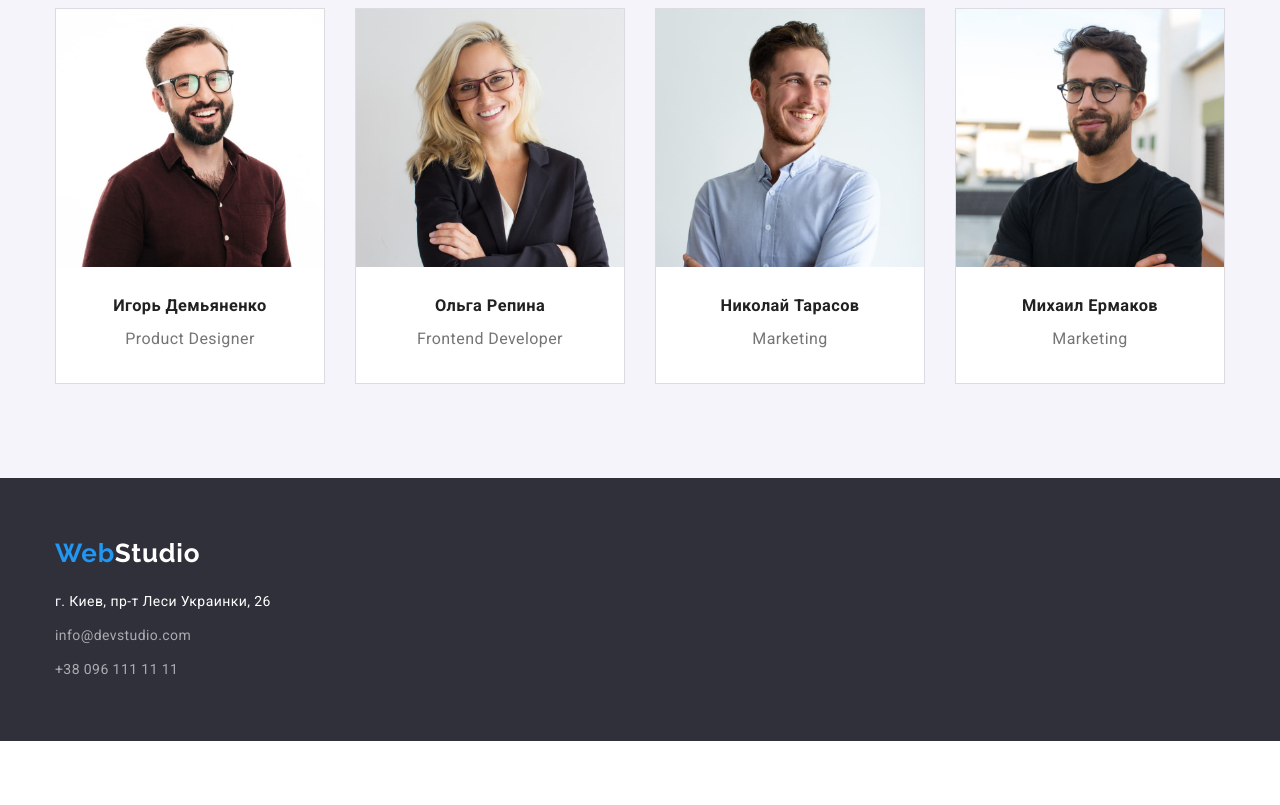
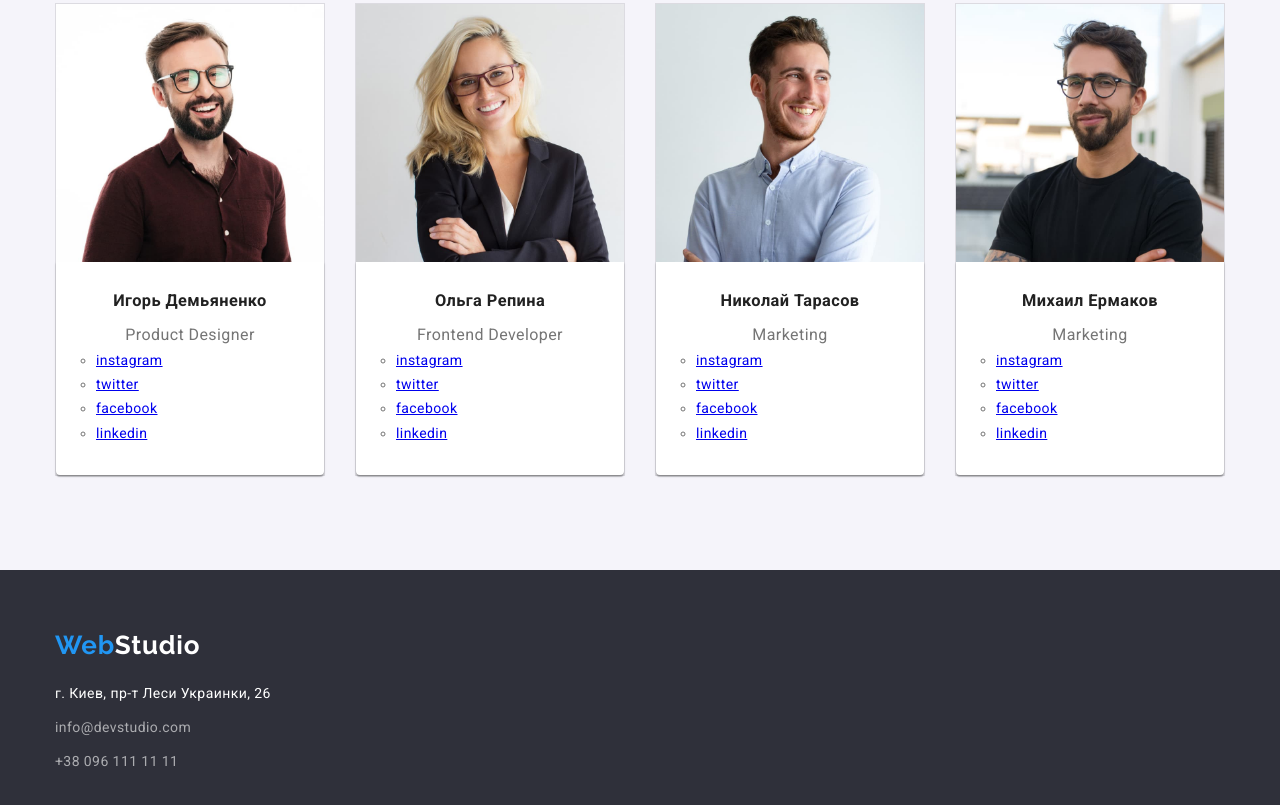
Before and after one commit to alvasar/goit-markup-hw-04, a plain HTML site: page index.html in a window 1280 px wide. Shown: the part 1637-2442 px from the top of the page. Before the commit the page ends 2378 px from the top, so only its background shows below. Drawn offline with nearby package versions, Linux system fonts and the light colour scheme.

Commit message:
header-bg

```diff
--- a/CSS/style.css
+++ b/CSS/style.css
@@ -72,7 +72,7 @@ body {
     padding-bottom: 25px;
 
     background-color: var(--white-color);
-    border-bottom: 1px solid rgba(0, 0, 0, 0.1);
+    /* border-bottom: 1px solid rgba(0, 0, 0, 0.1); */
 }
 
 
@@ -125,7 +125,6 @@ body {
 .site-menu .link:hover,
 .site-menu .link:focus {
     color: var(--accent-color);
-    cursor: pointer;
 }
 .site-menu .link.current {
     color: var(--accent-color);
@@ -158,16 +157,28 @@ body {
 /* hero */
 .hero {
     padding: 200px 0px 200px 0px;
+    text-align: center;
+}
+/* overlay */
+.overlay {
+    height: 600px;
+    max-width: 1600px;
+    margin-left: auto;
+    margin-right: auto;
 
-    text-align: center;
-    background-color:var(--secondary-background-color);
-    /* background-color:tomato; */
+    background-image: linear-gradient(to right,
+    rgba(47, 48, 58, 0.4),
+    rgba(47, 48, 58,0.4)), url("../images/header-bg.jpg");
+    background-repeat: no-repeat;
+    background-size: cover;
+    background-position: center;
 }
 
 .hero-title {
     margin-top: 0;
     margin-bottom: 30px;
     padding: 0;
+
     color: var(--primary-background-color);
     font-weight: 900;
     font-size: 44px;
@@ -178,9 +189,12 @@ text-transform: uppercase;
 
 /* Button */
 .button {
+    border: 0;
+    box-shadow: 0px 4px 4px rgba(0, 0, 0, 0.15);
     border-radius: 4px;
     padding: 10px 32px;
     min-width: 200px;
+
     background-color: var(--accent-color);
     color: var(--primary-background-color);
     font-family: inherit;
@@ -190,6 +204,7 @@ text-transform: uppercase;
     align-items: center;
     text-align: center;
     letter-spacing: 0.06em;
+
 }
 
 /* section */
@@ -266,7 +281,6 @@ text-transform: uppercase;
 /* team */
 .section.team {
  background-color: var(--third-background-color);
-/* background-color: tomato;     */
 }
 
 .team .section-title {
@@ -290,6 +304,10 @@ text-transform: uppercase;
 .team-bg {
     padding: 30px 0px 30px 0px;
     background-color: var(--primary-background-color);
+    box-shadow: 0px 1px 3px rgba(0, 0, 0, 0.12),
+    0px 1px 1px rgba(0, 0, 0, 0.14),
+    0px 2px 1px rgba(0, 0, 0, 0.2);
+    border-radius: 0px 0px 4px 4px;
 }
 
 .team-list .title {
--- a/index.html
+++ b/index.html
@@ -61,7 +61,7 @@
     <!--main-->
     <main class="main">
       <!--section hero-->
-      <section class="hero">
+      <section class="hero overlay">
         <div class="container">
           <h1 class="hero-title">
             Эффективные решения <br />для вашего бизнеса
@@ -155,6 +155,44 @@
               <div class="team-bg">
                 <h3 class="title">Игорь Демьяненко</h3>
                 <p class="text">Product Designer</p>
+                <ul class="social-list">
+                  <li class="social-item">
+                    <a
+                      class="social-link"
+                      href="http://"
+                      target="_blank"
+                      rel="noopener noreferrer"
+                      >instagram</a
+                    >
+                  </li>
+                  <li class="social-item">
+                    <a
+                      class="social-link"
+                      href="http://"
+                      target="_blank"
+                      rel="noopener noreferrer"
+                      >twitter</a
+                    >
+                  </li>
+                  <li class="social-item">
+                    <a
+                      class="social-link"
+                      href="http://"
+                      target="_blank"
+                      rel="noopener noreferrer"
+                      >facebook</a
+                    >
+                  </li>
+                  <li class="social-item">
+                    <a
+                      class="social-link"
+                      href="http://"
+                      target="_blank"
+                      rel="noopener noreferrer"
+                      >linkedin</a
+                    >
+                  </li>
+                </ul>
               </div>
             </li>
             <li class="item">
@@ -167,6 +205,44 @@
               <div class="team-bg">
                 <h3 class="title">Ольга Репина</h3>
                 <p class="text">Frontend Developer</p>
+                <ul class="social-list">
+                  <li class="social-item">
+                    <a
+                      class="social-link"
+                      href="http://"
+                      target="_blank"
+                      rel="noopener noreferrer"
+                      >instagram</a
+                    >
+                  </li>
+                  <li class="social-item">
+                    <a
+                      class="social-link"
+                      href="http://"
+                      target="_blank"
+                      rel="noopener noreferrer"
+                      >twitter</a
+                    >
+                  </li>
+                  <li class="social-item">
+                    <a
+                      class="social-link"
+                      href="http://"
+                      target="_blank"
+                      rel="noopener noreferrer"
+                      >facebook</a
+                    >
+                  </li>
+                  <li class="social-item">
+                    <a
+                      class="social-link"
+                      href="http://"
+                      target="_blank"
+                      rel="noopener noreferrer"
+                      >linkedin</a
+                    >
+                  </li>
+                </ul>
               </div>
             </li>
             <li class="item">
@@ -179,6 +255,44 @@
               <div class="team-bg">
                 <h3 class="title">Николай Тарасов</h3>
                 <p class="text">Marketing</p>
+                <ul class="social-list">
+                  <li class="social-item">
+                    <a
+                      class="social-link"
+                      href="http://"
+                      target="_blank"
+                      rel="noopener noreferrer"
+                      >instagram</a
+                    >
+                  </li>
+                  <li class="social-item">
+                    <a
+                      class="social-link"
+                      href="http://"
+                      target="_blank"
+                      rel="noopener noreferrer"
+                      >twitter</a
+                    >
+                  </li>
+                  <li class="social-item">
+                    <a
+                      class="social-link"
+                      href="http://"
+                      target="_blank"
+                      rel="noopener noreferrer"
+                      >facebook</a
+                    >
+                  </li>
+                  <li class="social-item">
+                    <a
+                      class="social-link"
+                      href="http://"
+                      target="_blank"
+                      rel="noopener noreferrer"
+                      >linkedin</a
+                    >
+                  </li>
+                </ul>
               </div>
             </li>
             <li class="item">
@@ -191,6 +305,44 @@
               <div class="team-bg">
                 <h3 class="title">Михаил Ермаков</h3>
                 <p class="text">Marketing</p>
+                <ul class="social-list">
+                  <li class="social-item">
+                    <a
+                      class="social-link"
+                      href="http://"
+                      target="_blank"
+                      rel="noopener noreferrer"
+                      >instagram</a
+                    >
+                  </li>
+                  <li class="social-item">
+                    <a
+                      class="social-link"
+                      href="http://"
+                      target="_blank"
+                      rel="noopener noreferrer"
+                      >twitter</a
+                    >
+                  </li>
+                  <li class="social-item">
+                    <a
+                      class="social-link"
+                      href="http://"
+                      target="_blank"
+                      rel="noopener noreferrer"
+                      >facebook</a
+                    >
+                  </li>
+                  <li class="social-item">
+                    <a
+                      class="social-link"
+                      href="http://"
+                      target="_blank"
+                      rel="noopener noreferrer"
+                      >linkedin</a
+                    >
+                  </li>
+                </ul>
               </div>
             </li>
           </ul>
```
Also changed, not shown: images/Img-Overlay.jpg (added), images/header-bg.jpg (renamed from images/Img.jpg). Lines whose indentation alone changed are shown as unchanged.
